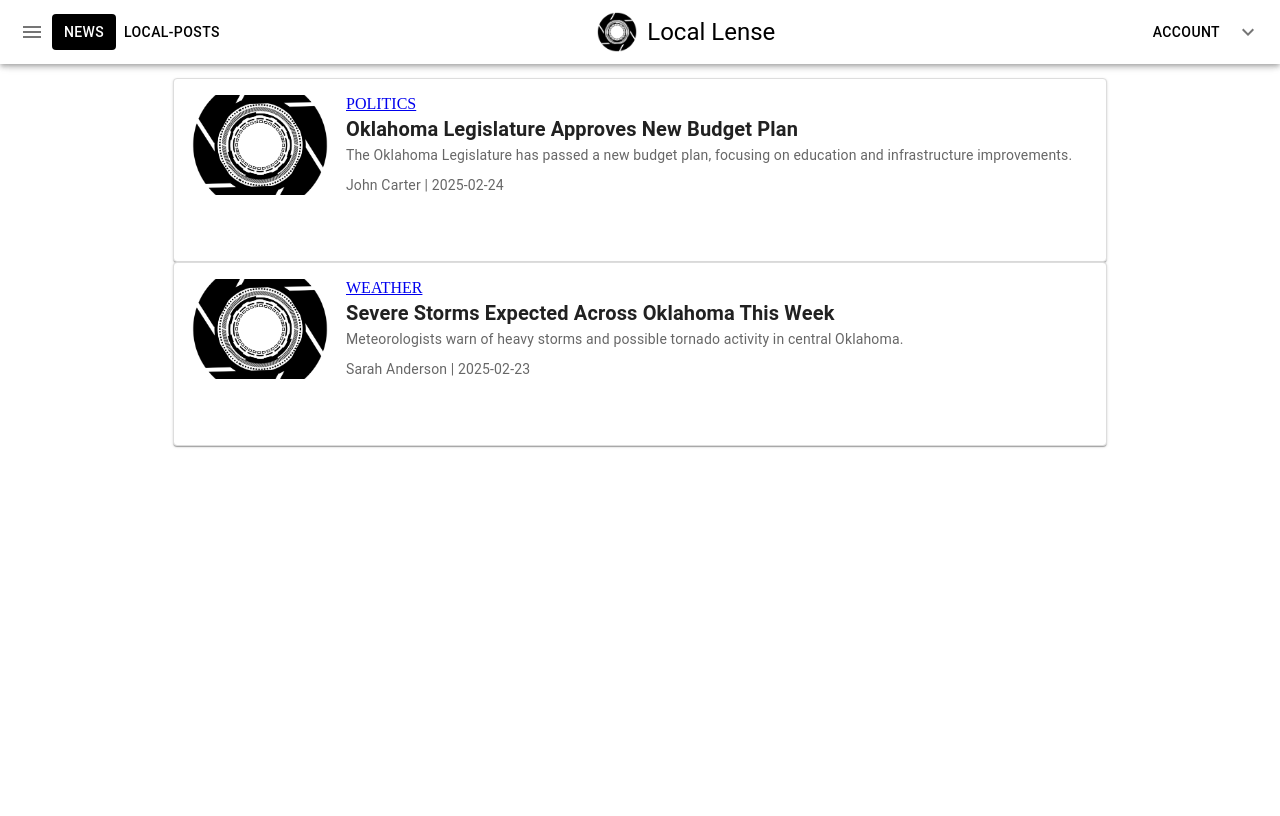
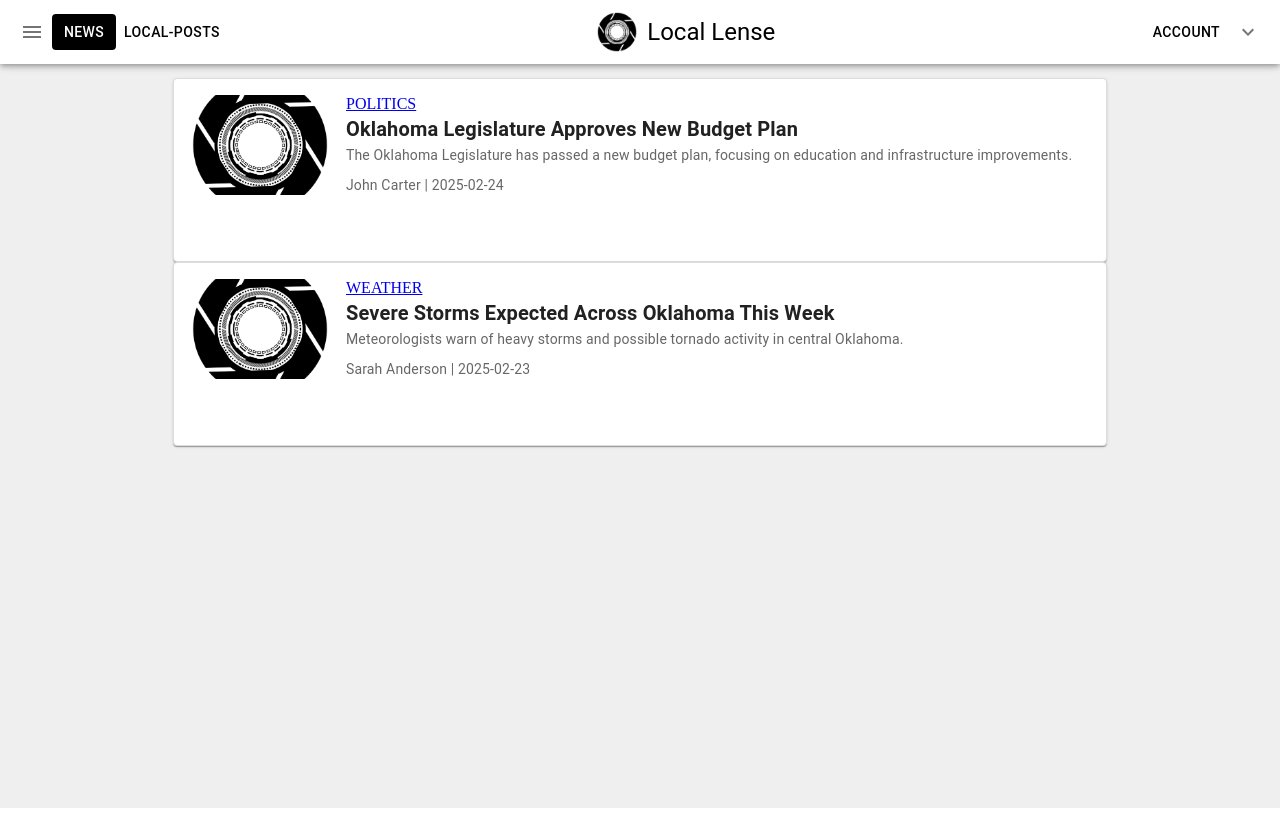
Before and after one commit to VineelReddy14/local-lense, a React (Vite) app: page / in a window 1280 px wide. Built offline with nearby package versions, Linux system fonts and the light colour scheme.

Commit message:
Refactor HomePage layout: update Box styles for improved structure and aesthetics

```diff
--- a/src/pages/HomePage.jsx
+++ b/src/pages/HomePage.jsx
@@ -21,10 +21,17 @@ function HomePage() {
             date: "2025-02-23"
         }
     ];
+
     return (
         <>
             <Navbar />
-            <Box paddingTop={{ xs: "20px", sm: "70px", md: "70px" }} marginLeft="20px" marginRight="20px">
+            <Box
+                sx={{ backgroundColor: '#efefef', minHeight: '100vh', display: 'flex', flexDirection: 'column', marginLeft: '-10px', marginRight: '-10px' }} // Set background color to gray, ensure full height, and set left and right margins to 0px
+            >
+                <Box
+                    paddingTop={{ xs: "20px", sm: "70px", md: "70px" }}
+                    sx={{ display: 'flex', flexDirection: 'column', alignItems: 'center' }}
+                >
                     {articles.map(article => (
                         <PostCard
                             key={article.id}
@@ -36,6 +43,7 @@ function HomePage() {
                         />
                     ))}
                 </Box>
+            </Box>
         </>
     );
 }
```
Lines whose indentation alone changed are shown as unchanged.
